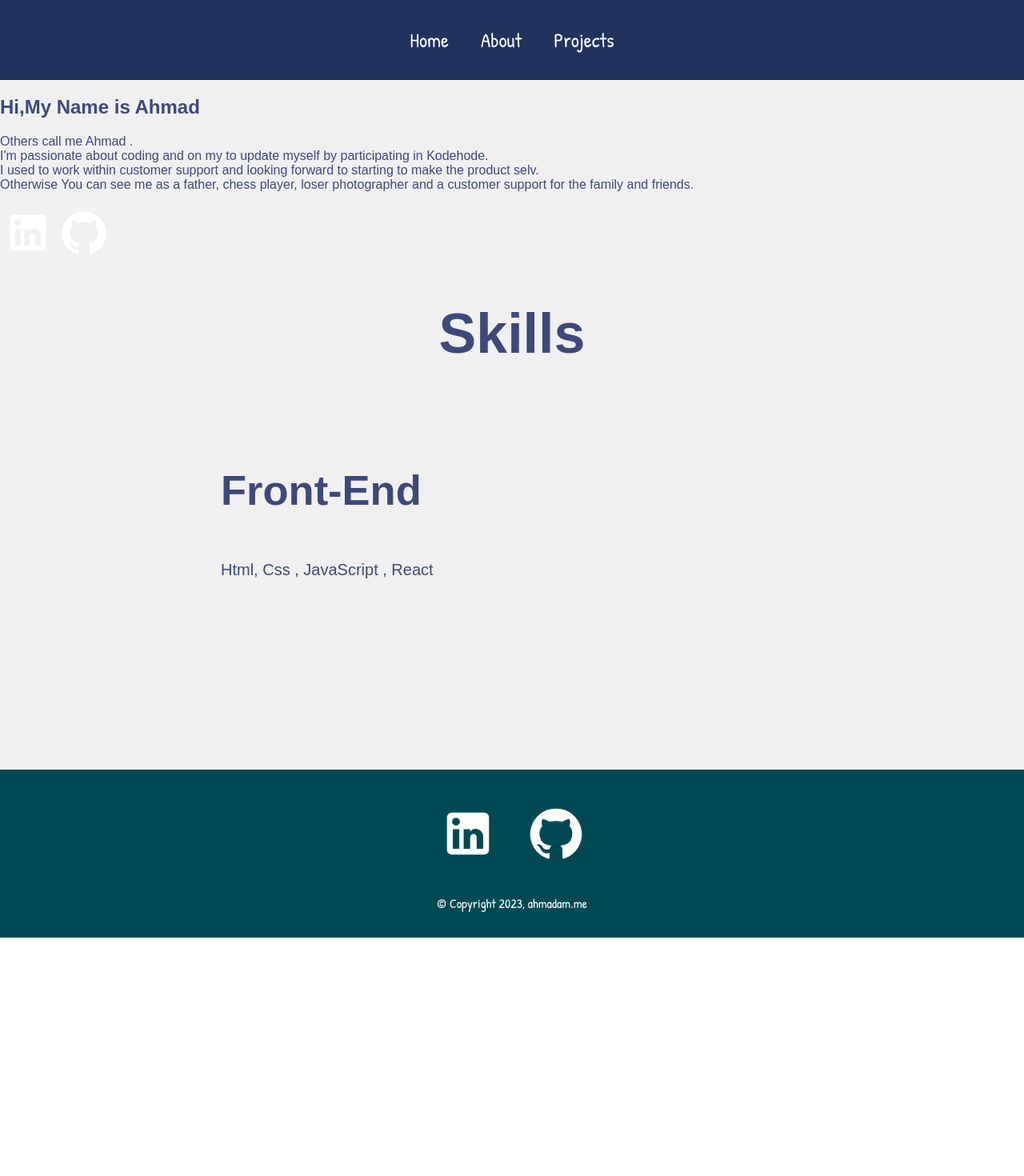
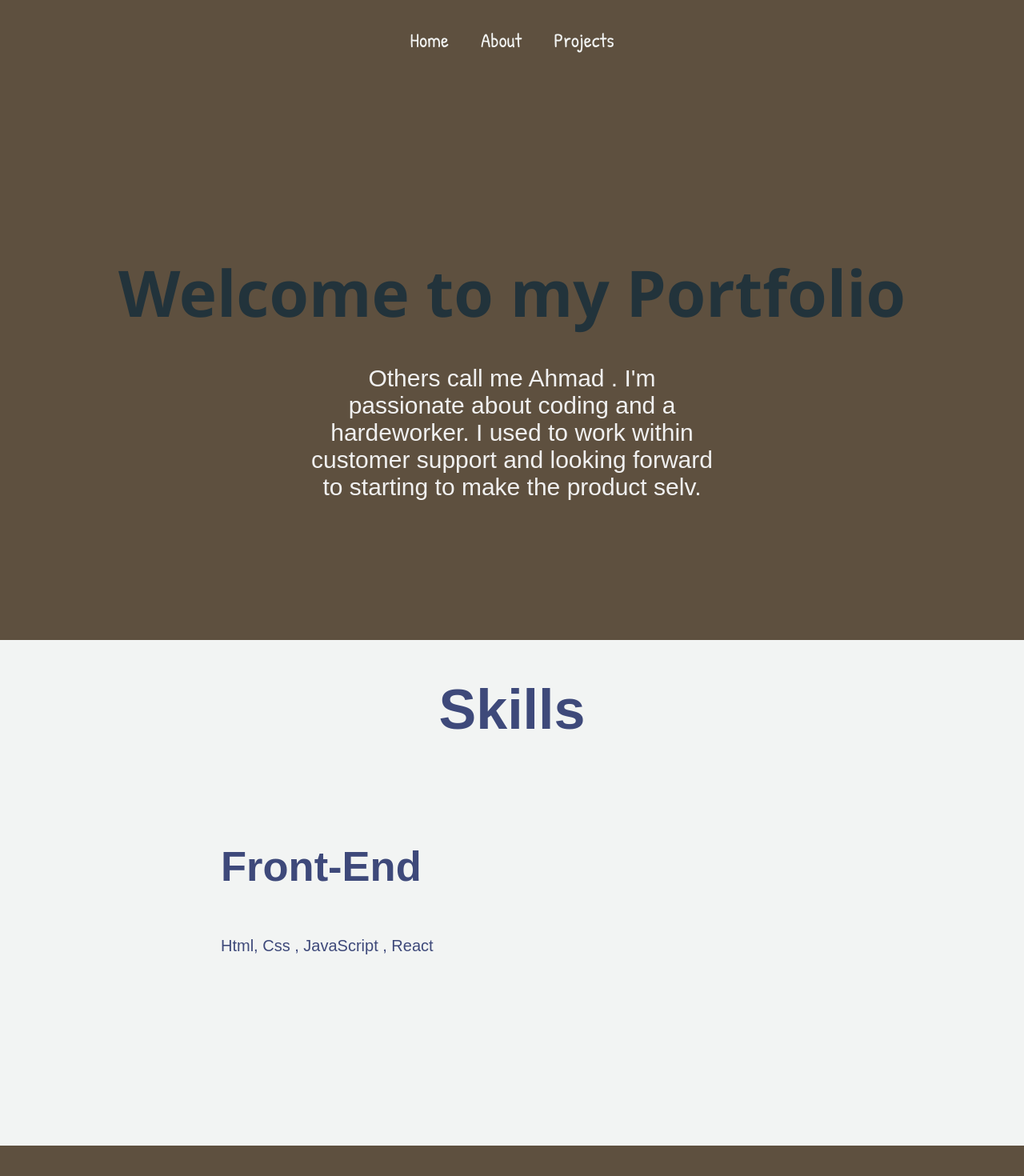
Before and after one commit to ahmadmg/portfolio, a React (Vite) app: page / in a window 1280 px wide. Shown: the top 1470 px of the page at 80% size. Before the commit the page ends 1172 px from the top, so only its background shows below. Built offline with nearby package versions, Linux system fonts and the light colour scheme.

Commit message:
domain name

```diff
--- a/package.json
+++ b/package.json
@@ -6,7 +6,9 @@
   "scripts": {
     "dev": "vite",
     "build": "vite build",
-    "preview": "vite preview"
+    "preview": "vite preview",
+    "predeploy": "npm run build",
+    "deploy": "gh-pages -d dist"
   },
   "dependencies": {
     "@emotion/styled": "^11.10.5",
@@ -20,6 +22,7 @@
     "@types/react": "^18.0.27",
     "@types/react-dom": "^18.0.10",
     "@vitejs/plugin-react": "^3.1.0",
+    "gh-pages": "^5.0.0",
     "vite": "^4.1.0"
   }
 }
--- a/src/App.css
+++ b/src/App.css
@@ -5,7 +5,7 @@
   display: flex;
   flex-direction: column;
   font-family: 'Patrick Hand', cursive;
-  background-color: #f0f0f0;
+  background-color: #F2F4F3;
 }
 
 body {
--- a/src/App.jsx
+++ b/src/App.jsx
@@ -14,6 +14,7 @@ function App() {
         <Navbar />
         <Routes>
           <Route path="/" element={<Home />} />
+          <Route path="*/" element={<Home />} />
           <Route path="/portfolio/" element={<Home />} />
           <Route path="/projects" element={<Projects />} />
           <Route path="/about" element={<About />} />
--- a/src/components/Footer.jsx
+++ b/src/components/Footer.jsx
@@ -6,8 +6,8 @@ export default function Footer() {
   return (
     <footer className="footer">
       <div className="socialMedia">
-        <LinkedInIcon />
-        <GitHubIcon />
+        <a href="https://www.linkedin.com/in/ahmadmg/"><LinkedInIcon /></a>
+        <a href="https://github.com/ahmadmg"><GitHubIcon /></a>
       </div>
       <p>&copy; Copyright 2023, ahmadam.me</p>
     </footer>
--- a/src/pages/About.jsx
+++ b/src/pages/About.jsx
@@ -5,14 +5,27 @@ import {
 } from "react-vertical-timeline-component";
 import "react-vertical-timeline-component/style.min.css";
 import SchoolIcon from "@mui/icons-material/School";
+import WorkIcon from '@mui/icons-material/Work';
+import CastForEducationIcon from '@mui/icons-material/CastForEducation';
 function About() {
   return (
     <div>
       <VerticalTimeline lineColor="3e497a">
-        <VerticalTimelineElement date="2005-2014" icon={<SchoolIcon />}>
+      <VerticalTimelineElement date="2015-2020" icon={<SchoolIcon />}>
+          <h3>Hello</h3>
+        </VerticalTimelineElement>
+        <VerticalTimelineElement date="2005-2014" icon={<CastForEducationIcon />}>
+          <h3>Hello</h3>
+          <h4>Work online or inline</h4>
+        </VerticalTimelineElement>
+        <VerticalTimelineElement date="2000-2005" icon={<WorkIcon />}>
+          <h3>Hello</h3>
+        </VerticalTimelineElement>
+        <VerticalTimelineElement date="1999-2000" icon={<WorkIcon />}>
           <h3>Hello</h3>
         </VerticalTimelineElement>
       </VerticalTimeline>
+
     </div>
   );
 }
--- a/src/pages/Home.jsx
+++ b/src/pages/Home.jsx
@@ -6,19 +6,14 @@ import "../styles/Home.css";
 function Home() {
   return (
     <div className="home">
-      <div>
-        <h2>Hi,My Name is Ahmad</h2>
+      <div className="about">
+        <h2>Welcome to my Portfolio</h2>
         <div className="prompt">
           <p>
-            Others call me Ahmad .<br /> I'm passionate about coding and on my
-            to update myself by participating in Kodehode. <br /> I used to work
+            Others call me Ahmad . I'm passionate about coding and a hardeworker.  I used to work
             within customer support and looking forward to starting to make the
             product selv.
-            <br /> Otherwise You can see me as a father, chess player, loser
-            photographer and a customer support for the family and friends.
           </p>
-          <LinkedInIcon />
-          <GitHubIcon />
         </div>
       </div>
       <div className="skills">
--- a/src/styles/Footer.css
+++ b/src/styles/Footer.css
@@ -1,7 +1,7 @@
 .footer {
   width: 100%;
   height: 200px;
-  background: #004953;
+  background: #5E503F;
   display: flex;
   justify-content: center;
   align-items: center;
@@ -11,14 +11,14 @@
 }
 
 .socialMedia svg {
-  color: #ffffff;
+  color: #0A0908;
   margin: 20px;
   font-size: 70px;
   cursor: pointer;
 }
 
 .footer p {
-  color: #ffffff;
+  color: #c9c7c7;
 }
 
 @media only screen and (max-width: 600px) {
--- a/src/styles/Home.css
+++ b/src/styles/Home.css
@@ -13,14 +13,14 @@
   justify-content: center;
   align-items: center;
   text-align: center;
-  background-color: #21325e;
+  background-color: #5E503F;
   color: #f0f0f0;
 }
 
 .about h2 {
   font-family: "Segoe UI", Tahoma, Geneva, Verdana, sans-serif;
   font-size: 80px;
-  color: #e9d35b;
+  color: #22333B;
   height: 50px;
 }
 
--- a/src/styles/Navbar.css
+++ b/src/styles/Navbar.css
@@ -1,7 +1,7 @@
 .navbar {
   width: 100%;
   height: 100px;
-  background: #21325e;
+  background: #5E503F;
 }
 
 .links {
@@ -10,10 +10,10 @@
   display: flex;
   align-items: center;
   justify-content: center;
-  color: #ffffff;
+  color: #F2F4F3;
 }
 .navbar a {
-  color: #ffffff;
+  color: #F2F4F3;
   text-decoration: none;
   margin: 20px;
   font-size: 25px;
@@ -33,7 +33,7 @@
   margin-right: 20px;
   background-color: transparent;
   border: none;
-  color: #ffffff;
+  color: #F2F4F3;
   cursor: pointer;
 }
 
--- a/src/styles/projects.css
+++ b/src/styles/projects.css
@@ -8,7 +8,7 @@
 }
 .projects .projectTitle {
   text-align: center;
-  color: #3e497a;
+  color: #22333B;
   font-size: 60px;
   font-weight: bolder;
 }
@@ -30,6 +30,7 @@
   margin: 40px;
   box-shadow: 0px 3px 15px rgba(0, 0, 0, 0.2);
   text-align: center;
+
 }
 .projectItem:hover {
   box-shadow: 0px 3px 15px rgba(0, 0, 0, 0.5);
```
Also changed, not shown: 3 other files (tests, documents, lock files or other folders).
